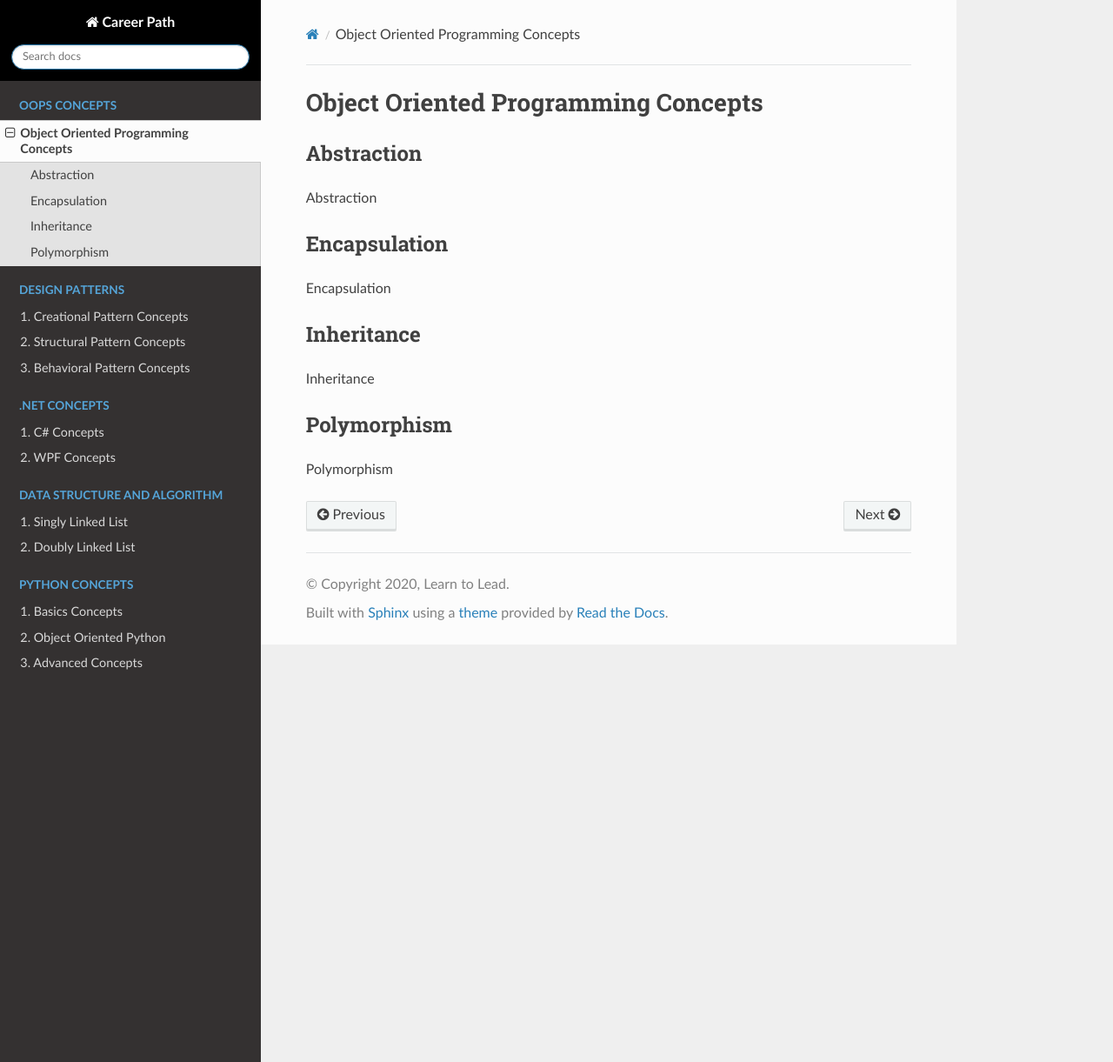
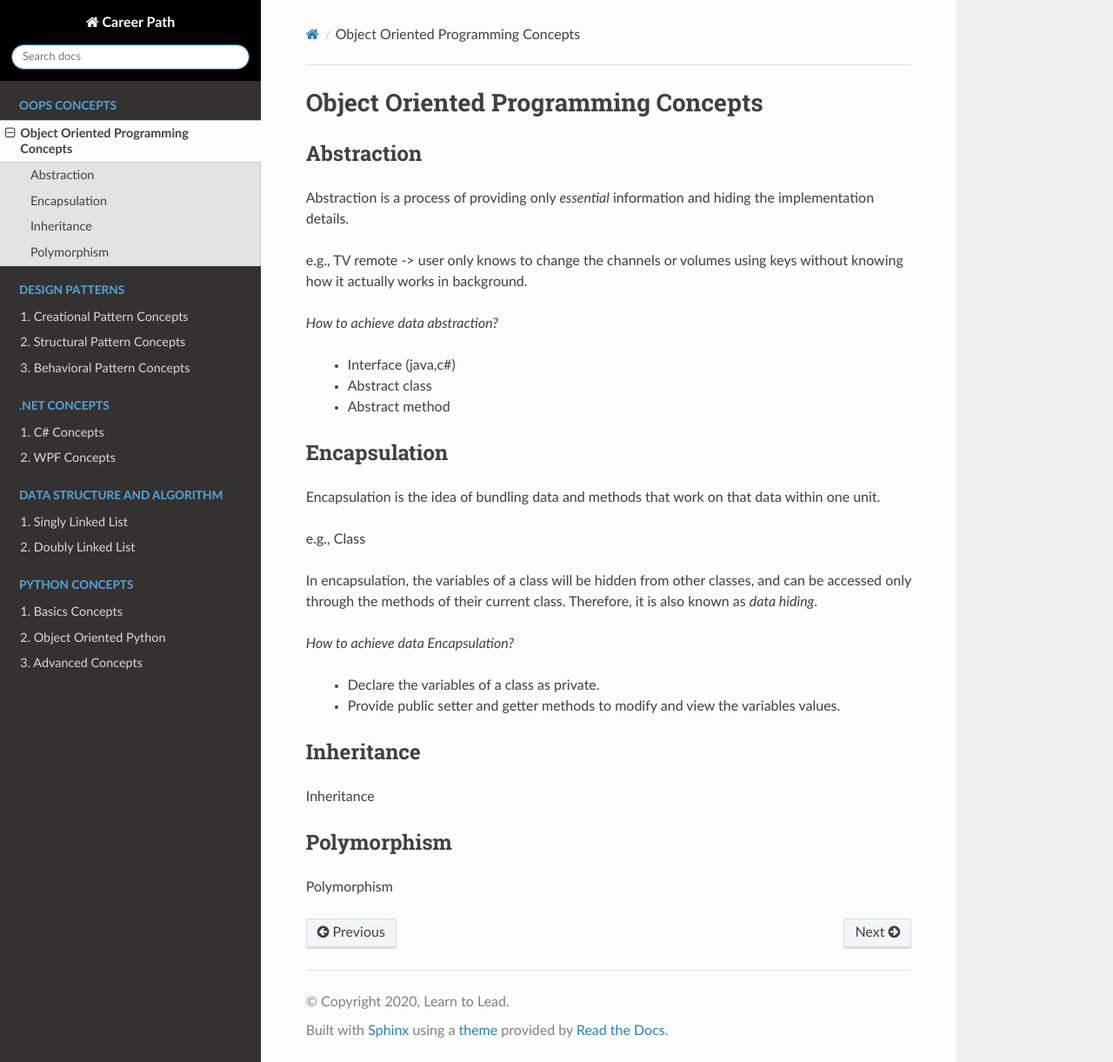
Before and after one commit to ManojPrabhakar-dev/Career-Path, a Sphinx documentation site: the page built from source/OOPs.rst, in a window 1280 px wide and 1221 px high. Shown: the whole window at 87% size. Built offline with Sphinx 7.4.7 and the Read the Docs theme 2.0.0, drawn with Linux system fonts in a browser that asks for light colours.

Commit message:
Added info for abstration and encapsulation

```diff
--- a/source/OOPs.rst
+++ b/source/OOPs.rst
@@ -10,13 +10,33 @@ Object Oriented Programming Concepts
 Abstraction
 ************
 
-Abstraction
+Abstraction is a process of providing only *essential* information and hiding the implementation details.
+
+e.g., TV remote -> user only knows to change the channels or volumes using keys without knowing how it actually works in background.
+
+*How to achieve data abstraction?*
+
+    - Interface (java,c#)
+    - Abstract class
+    - Abstract method
 
 *************
 Encapsulation
 *************
 
-Encapsulation
+Encapsulation is the idea of bundling data and methods that work on that data within one unit.
+
+e.g., Class
+
+In encapsulation, the variables of a class will be hidden from other classes, and can be accessed only through the methods of their current class.
+Therefore, it is also known as *data hiding*.
+
+*How to achieve data Encapsulation?*
+
+    - Declare the variables of a class as private.
+
+    - Provide public setter and getter methods to modify and view the variables values.
+
 
 ***********
 Inheritance
```
